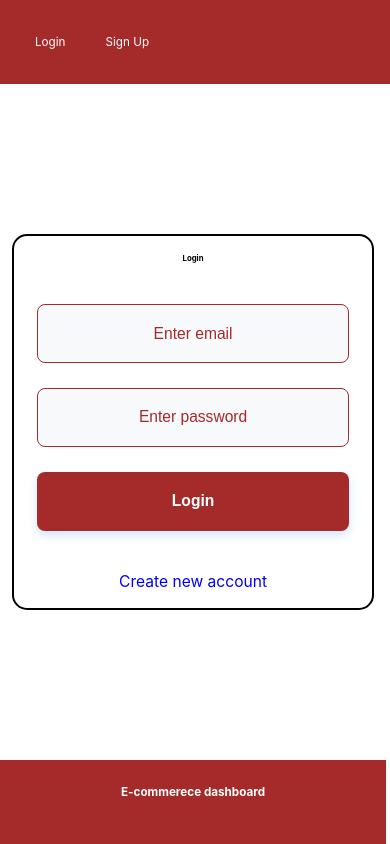
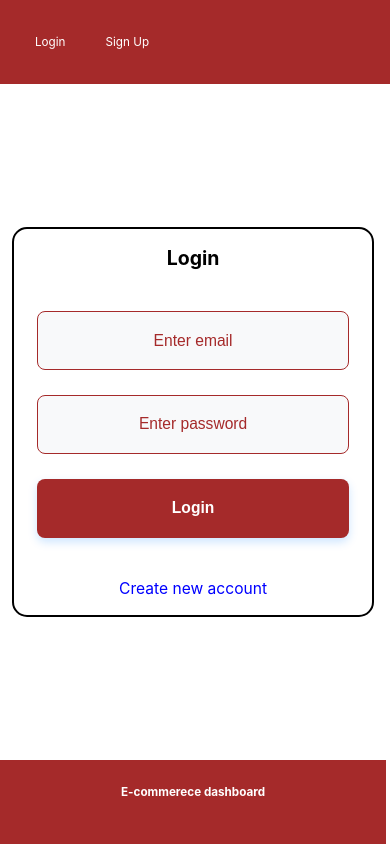
Before and after one commit to zahoor-khan178/E-commerce-dashboard, a React (Create React App) app in the folder front-end/: page /login in a window 390 px wide. Shown: the top 844 px of the page. Built offline with nearby package versions, Linux system fonts and the light colour scheme.

Commit message:
adjusting font size of logheading in login form for mobiles

```diff
--- a/front-end/src/Css/login.css
+++ b/front-end/src/Css/login.css
@@ -247,7 +247,7 @@
         border-radius: 15px;
     }
 
-    .logheadign h2 {
+    .logheadign  {
         font-size: 5vw; /* Adjust heading size */
     }
 
@@ -259,18 +259,11 @@
         /* padding: 0.7rem 0.8rem; */
         width: 80vw;
     }
-    /* .loginh1::placeholder,
-.loginh2::placeholder{
-    color: brown;
-} */
+
 
     #account-link {
         font-size: 4vw; /* Adjust link text size */
     }
 
-    .invalidinput{
 
-        margin-top: 8vw;
-        font-size: 3vw;
-            }
 }
```
